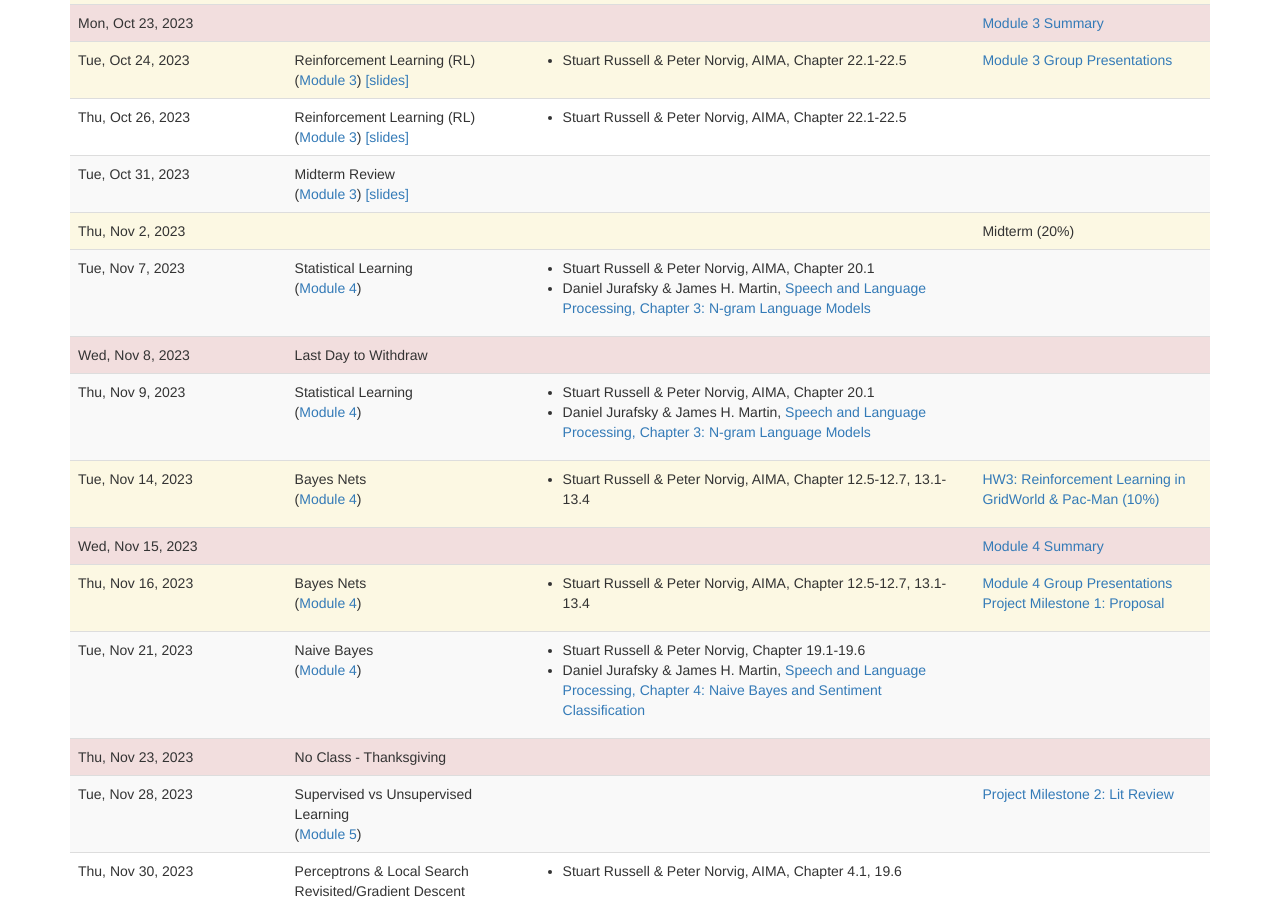
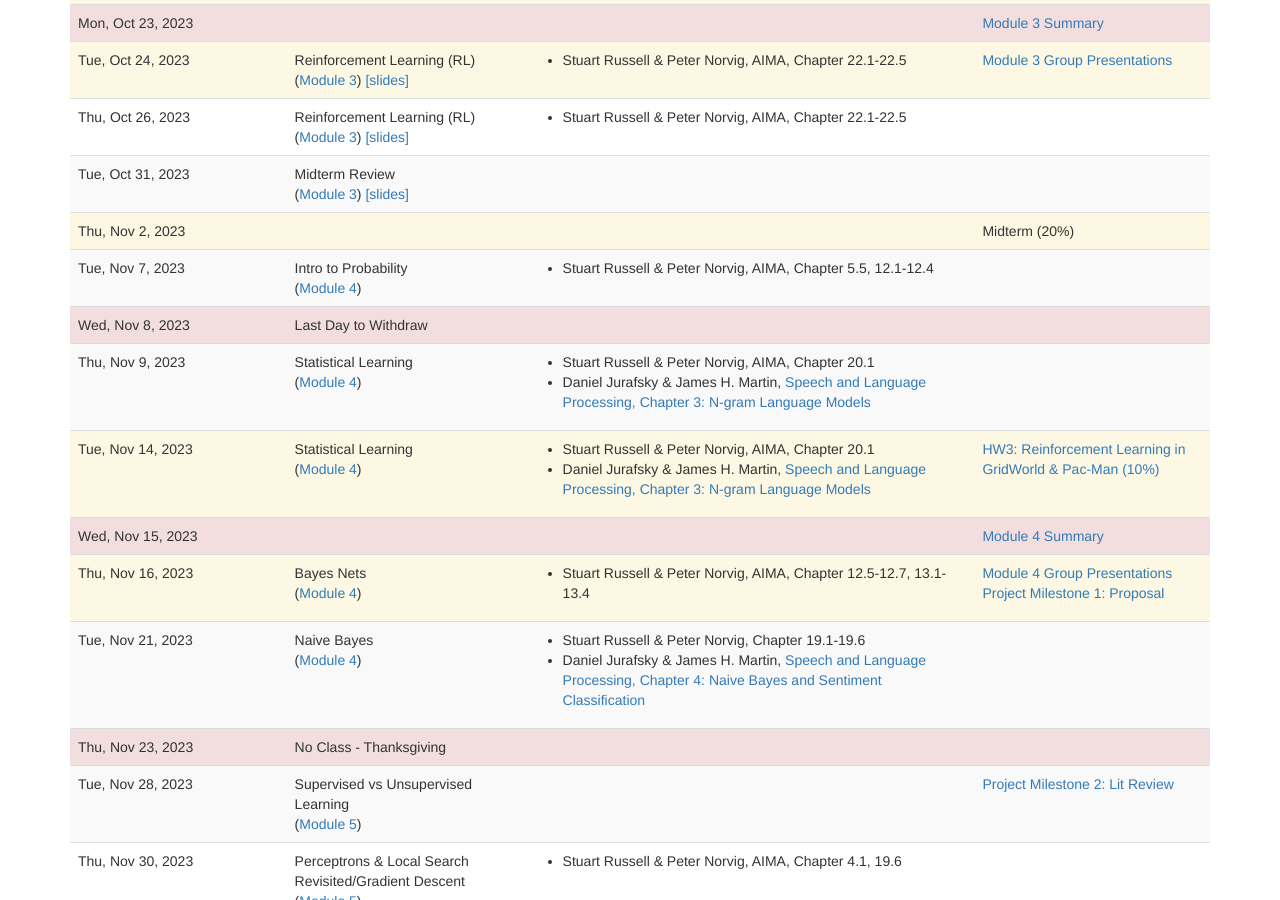
Before and after one commit to lara-martin/Principles-of-AI, a Jekyll site: the page built from lectures.md, in a window 1280 px wide and 900 px high, scrolled down 1309 px. Built offline with Jekyll 4.4.1, drawn with Linux system fonts in a browser that asks for light colours; nearby versions of some CDN libraries; a script that is not in the unit is left out.

Commit message:
Update lectures.yaml

```diff
--- a/_data/lectures.yaml
+++ b/_data/lectures.yaml
@@ -165,7 +165,7 @@
   type: deadline
 -
   date: 2023-11-07
-  title: Statistical Learning
+  title: Intro to Probability
 -
   date: 2023-11-08
   title: Last Day to Withdraw
@@ -175,7 +175,7 @@
   title: Statistical Learning
 -
   date: 2023-11-14
-  title: Bayes Nets
+  title: Statistical Learning
   type: deadline
   homework_due:
     -
```
